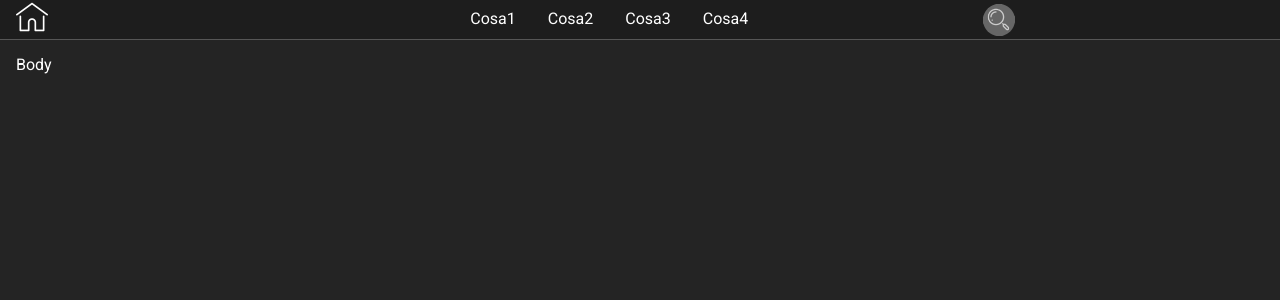
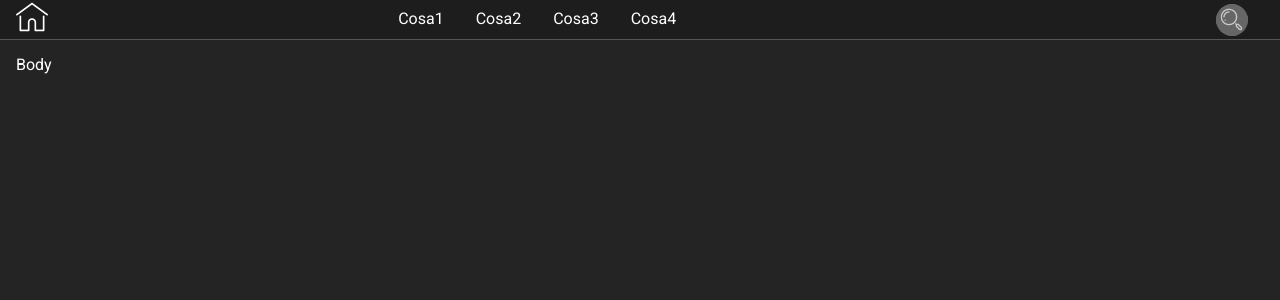
Before and after one commit to Marfoil/ReactTesting, a React app: page /home in a window 1280 px wide. Shown: the top 300 px of the page. Built offline with nearby package versions, Linux system fonts and the light colour scheme.

Commit message:
fix: navigation styles

```diff
--- a/src/Components/Navigation/Navigation.jsx
+++ b/src/Components/Navigation/Navigation.jsx
@@ -3,7 +3,7 @@ import homeImg from '../../../public/img/home.png';
 import classes from './Navigation.styles';
 import { Search } from '../Search/Search';
 
-export const Navigation = props => {
+export const Navigation = () => {
     return (
         <div className={classes.main}>
             <div className={classes.home}>
@@ -14,6 +14,8 @@ export const Navigation = props => {
                 <div className={classes.navigationItem}>Cosa2</div>
                 <div className={classes.navigationItem}>Cosa3</div>
                 <div className={classes.navigationItem}>Cosa4</div>
+            </div>
+            <div className={classes.search}>
                 <Search />
             </div>
         </div>
--- a/src/Components/Navigation/Navigation.styles.js
+++ b/src/Components/Navigation/Navigation.styles.js
@@ -3,8 +3,8 @@ import { css } from 'emotion';
 const main = css({
     paddingLeft: '1rem',
     display: 'grid',
-    gridTemplateColumns: '15% 1fr',
-    gridTemplateAreas: `'home navigationLinks'`,
+    gridTemplateColumns: '15% 1fr 30%',
+    gridTemplateAreas: `'home navigationLinks search'`,
     alignItems: 'center',
     gridArea: 'navigation',
     backgroundColor: 'rgba(0,0,0,0.2)',
@@ -34,12 +34,11 @@ const navigationItem = css({
 
 const home = css({
     gridArea: 'home',
-    transformOrigin: 'left',
-    transition: 'all .5s ease-in-out',
-    '&:hover': {
-        transform: 'scale(1.3)',
-    },
     '& img': {
+        '&:hover': {
+            transition: 'all .5s ease-in-out',
+            transform: 'scale(1.3)',
+        },
         cursor: 'pointer',
         width: '2rem',
         height: '2rem',
@@ -47,9 +46,17 @@ const home = css({
     label: 'home',
 });
 
+const search = css({
+    gridArea: 'search',
+    label: 'search',
+    marginRight: '2rem',
+    justifySelf: 'right',
+});
+
 export default {
     main,
     navigation,
     navigationItem,
     home,
+    search,
 };
```
